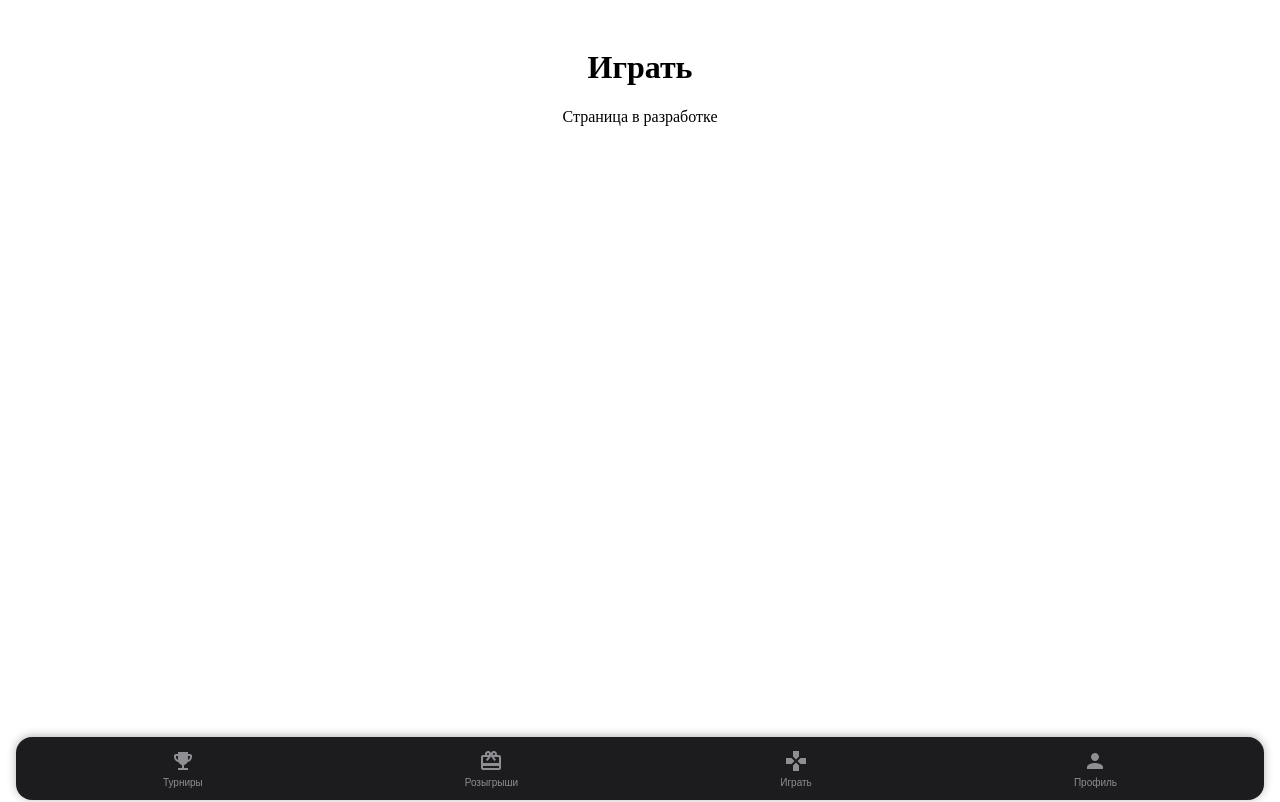
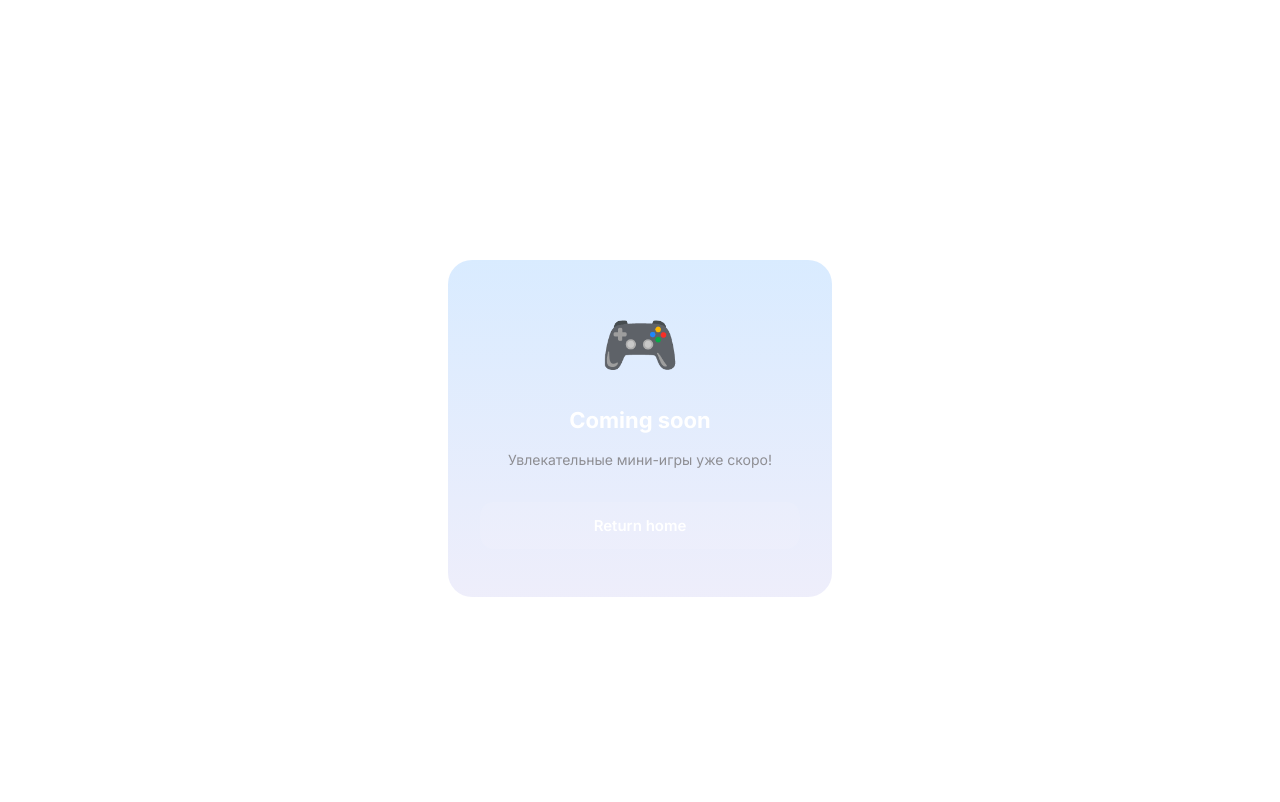
Before and after one commit to deewau/pigfarm-client, a React (Vite) app in the folder client/: page /play in a window 1280 px wide. Shown: the top 802 px of the page. Built offline with nearby package versions, Linux system fonts and the light colour scheme; no server answers.

Commit message:
feat: beautiful Coming soon pages for tournaments, giveaways, play

```diff
--- a/client/src/App.tsx
+++ b/client/src/App.tsx
@@ -2,6 +2,7 @@ import { BrowserRouter, Routes, Route } from 'react-router-dom';
 import { Home } from './pages/Home';
 import { Profile } from './pages/Profile';
 import { TabBar } from './components/TabBar';
+import { ComingSoon } from './components/ComingSoon';
 import { TrophyIcon, GiftsIcon, GameIcon, ProfileIcon } from './components/icons';
 
 function App() {
@@ -10,10 +11,10 @@ function App() {
       <Routes>
         <Route path="/" element={<Layout />}>
           <Route index element={<Home />} />
-          <Route path="tournaments" element={<PlaceholderPage title="Турниры" />} />
-          <Route path="giveaways" element={<PlaceholderPage title="Розыгрыши" />} />
-          <Route path="play" element={<PlaceholderPage title="Играть" />} />
-          <Route path="tasks" element={<PlaceholderPage title="Задания" />} />
+          <Route path="tournaments" element={<ComingSoon title="Турниры" subtitle="Соревнуйся с другими игроками и выигрывай призы!" icon="🏆" />} />
+          <Route path="giveaways" element={<ComingSoon title="Розыгрыши" subtitle="Участвуй в розыгрышах и получай подарки!" icon="🎁" />} />
+          <Route path="play" element={<ComingSoon title="Играть" subtitle="Увлекательные мини-игры уже скоро!" icon="🎮" />} />
+          <Route path="tasks" element={<ComingSoon title="Задания" subtitle="Выполняй задания и зарабатывай звёзды!" icon="✅" />} />
           <Route path="profile" element={<Profile />} />
         </Route>
       </Routes>
@@ -27,10 +28,10 @@ function Layout() {
       <div style={{ flex: 1, paddingBottom: 80 }}>
         <Routes>
           <Route index element={<Home />} />
-          <Route path="tournaments" element={<PlaceholderPage title="Турниры" />} />
-          <Route path="giveaways" element={<PlaceholderPage title="Розыгрыши" />} />
-          <Route path="play" element={<PlaceholderPage title="Играть" />} />
-          <Route path="tasks" element={<PlaceholderPage title="Задания" />} />
+          <Route path="tournaments" element={<ComingSoon title="Турниры" subtitle="Соревнуйся с другими игроками и выигрывай призы!" icon="🏆" />} />
+          <Route path="giveaways" element={<ComingSoon title="Розыгрыши" subtitle="Участвуй в розыгрышах и получай подарки!" icon="🎁" />} />
+          <Route path="play" element={<ComingSoon title="Играть" subtitle="Увлекательные мини-игры уже скоро!" icon="🎮" />} />
+          <Route path="tasks" element={<ComingSoon title="Задания" subtitle="Выполняй задания и зарабатывай звёзды!" icon="✅" />} />
           <Route path="profile" element={<Profile />} />
         </Routes>
       </div>
@@ -76,13 +77,4 @@ function BottomBar() {
   );
 }
 
-function PlaceholderPage({ title }: { title: string }) {
-  return (
-    <div style={{ padding: 20, textAlign: 'center' }}>
-      <h1>{title}</h1>
-      <p>Страница в разработке</p>
-    </div>
-  );
-}
-
 export default App;
--- /dev/null
+++ b/client/src/components/ComingSoon.css
@@ -0,0 +1,60 @@
+.coming-soon {
+  min-height: 100vh;
+  display: flex;
+  align-items: center;
+  justify-content: center;
+  padding: 20px;
+}
+
+.coming-soon__content {
+  background: linear-gradient(180deg, rgba(0, 122, 255, 0.15), rgba(88, 86, 214, 0.1));
+  border-radius: 24px;
+  padding: 48px 32px;
+  display: flex;
+  flex-direction: column;
+  align-items: center;
+  gap: 16px;
+  max-width: 320px;
+  width: 100%;
+}
+
+.coming-soon__icon {
+  font-size: 64px;
+  margin-bottom: 8px;
+}
+
+.coming-soon__title {
+  font-family: 'Inter', system-ui, -apple-system, sans-serif;
+  font-size: 22px;
+  font-weight: 700;
+  color: #ffffff;
+  margin: 0;
+}
+
+.coming-soon__subtitle {
+  font-family: 'Inter', system-ui, -apple-system, sans-serif;
+  font-size: 14px;
+  color: #8e8e93;
+  margin: 0;
+  text-align: center;
+  line-height: 1.5;
+}
+
+.coming-soon__btn {
+  margin-top: 16px;
+  padding: 14px 32px;
+  background: rgba(255, 255, 255, 0.08);
+  color: #ffffff;
+  border: none;
+  border-radius: 14px;
+  font-family: 'Inter', system-ui, -apple-system, sans-serif;
+  font-size: 15px;
+  font-weight: 600;
+  cursor: pointer;
+  transition: background 0.15s ease;
+  width: 100%;
+}
+
+.coming-soon__btn:hover {
+  background: rgba(255, 255, 255, 0.12);
+}
--- /dev/null
+++ b/client/src/components/ComingSoon.tsx
@@ -0,0 +1,26 @@
+import type { FC } from 'react';
+import { useNavigate } from 'react-router-dom';
+import './ComingSoon.css';
+
+interface ComingSoonProps {
+  title: string;
+  subtitle: string;
+  icon: string;
+}
+
+export const ComingSoon: FC<ComingSoonProps> = ({ subtitle, icon }) => {
+  const navigate = useNavigate();
+
+  return (
+    <div className="coming-soon">
+      <div className="coming-soon__content">
+        <div className="coming-soon__icon">{icon}</div>
+        <h2 className="coming-soon__title">Coming soon</h2>
+        <p className="coming-soon__subtitle">{subtitle}</p>
+        <button className="coming-soon__btn" onClick={() => navigate('/')}>
+          Return home
+        </button>
+      </div>
+    </div>
+  );
+};
```
